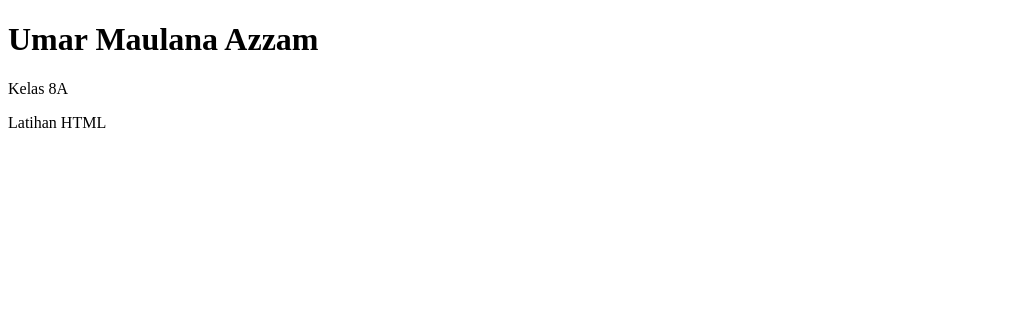
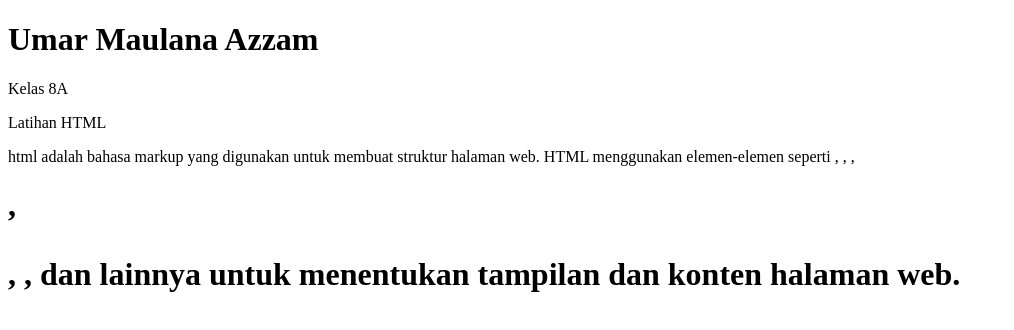
Before and after one commit to AMUapajah/HTML, a plain HTML site: page index.html in a window 1280 px wide. Shown: the whole page, without its empty margins (0-1014 px from the left). Drawn offline with Linux system fonts and the light colour scheme.

Commit message:
add HTML description

```diff
--- a/index.html
+++ b/index.html
@@ -10,5 +10,9 @@
     <p>Kelas 8A</p>
 
     <p>Latihan HTML</p>
+
+   <p>
+        html adalah bahasa markup yang digunakan untuk membuat struktur halaman web. HTML menggunakan elemen-elemen seperti <html>, <head>, <body>, <h1>, <p>, <img>, dan lainnya untuk menentukan tampilan dan konten halaman web.
+   </p>
   </body>
 </html>
```
